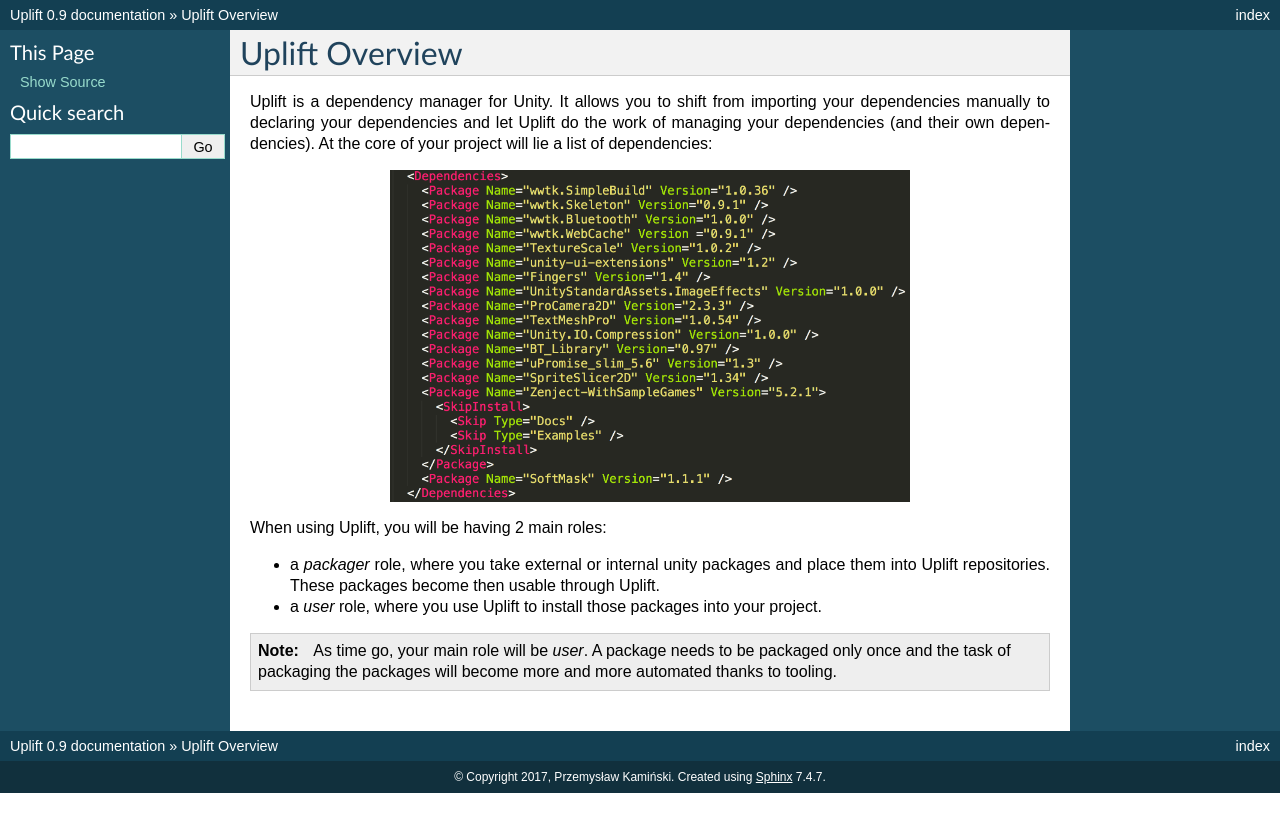
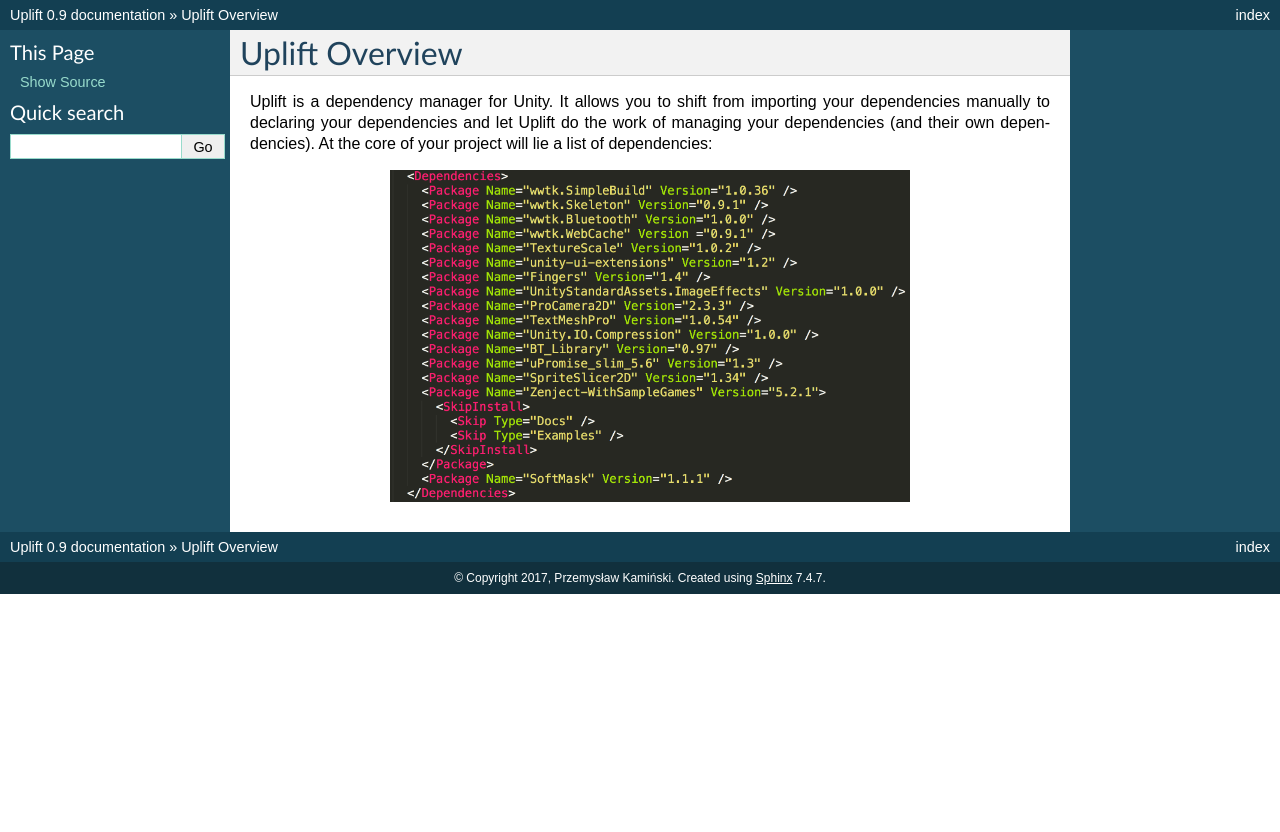
Before and after one commit to DragonBox/uplift-documentation, a Sphinx documentation site: the page built from source/howto/uplift_overview.rst, in a window 1280 px wide. Shown: the top 832 px of the page. Built offline with Sphinx 7.4.7, drawn with Linux system fonts in a browser that asks for light colours.

Commit message:
Move roles into separate section

```diff
--- a/source/howto/index.rst
+++ b/source/howto/index.rst
@@ -8,6 +8,7 @@
 
 .. include:: uplift_overview.rst
 .. include:: paradigm_shift.rst
+.. include:: uplift_roles.rst
 .. include:: prepare_project_for_uplift.rst
 .. include:: kickstart_project.rst
 .. include:: add_repository.rst
--- a/source/howto/uplift_overview.rst
+++ b/source/howto/uplift_overview.rst
@@ -7,11 +7,3 @@
    :scale: 30 %
    :alt: declarative dependencies in uplift
    :align: center
-
-When using Uplift, you will be having 2 main roles:
-
-* a *packager* role, where you take external or internal unity packages and place them into Uplift repositories. These packages become then usable through Uplift.
-
-* a *user* role, where you use Uplift to install those packages into your project.
-
-.. Note:: As time go, your main role will be *user*. A package needs to be packaged only once and the task of packaging the packages will become more and more automated thanks to tooling.
```
Also changed, not shown: source/howto/uplift_roles.rst (added, +10 -0 lines).
